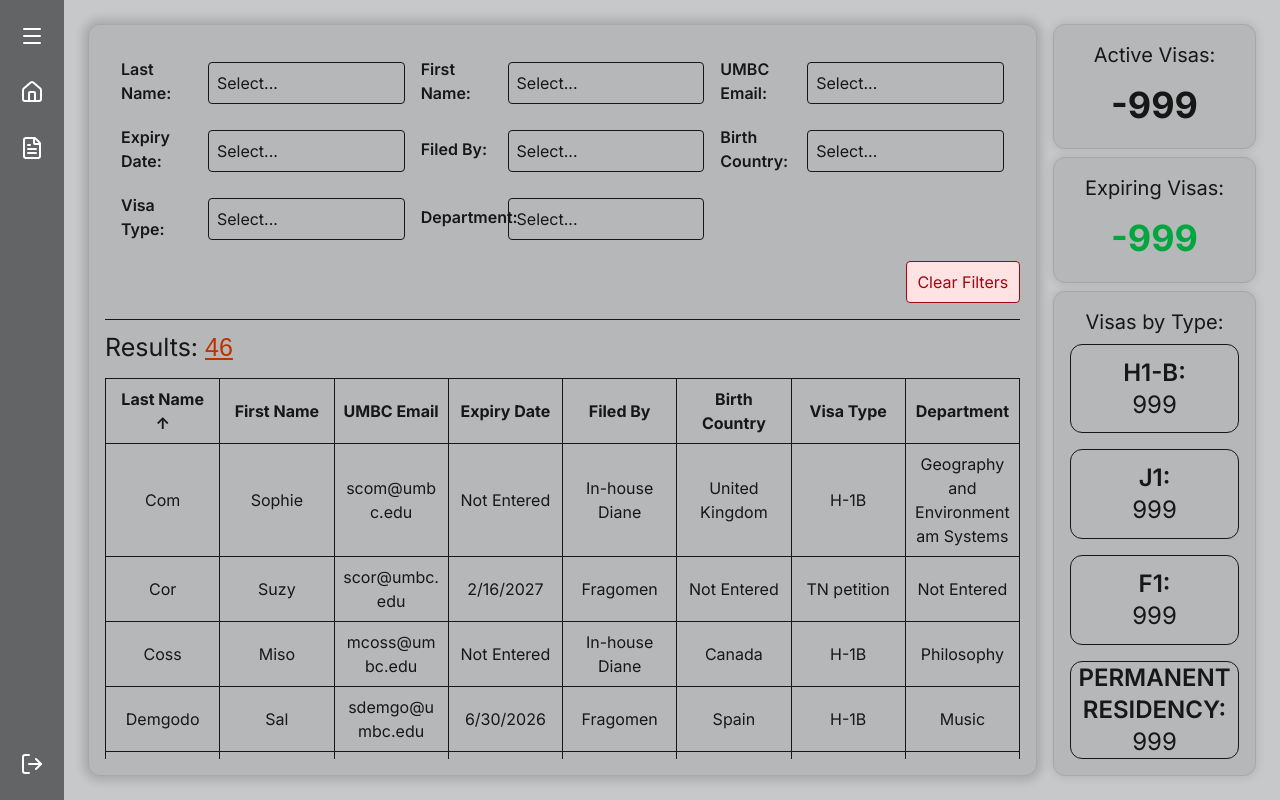
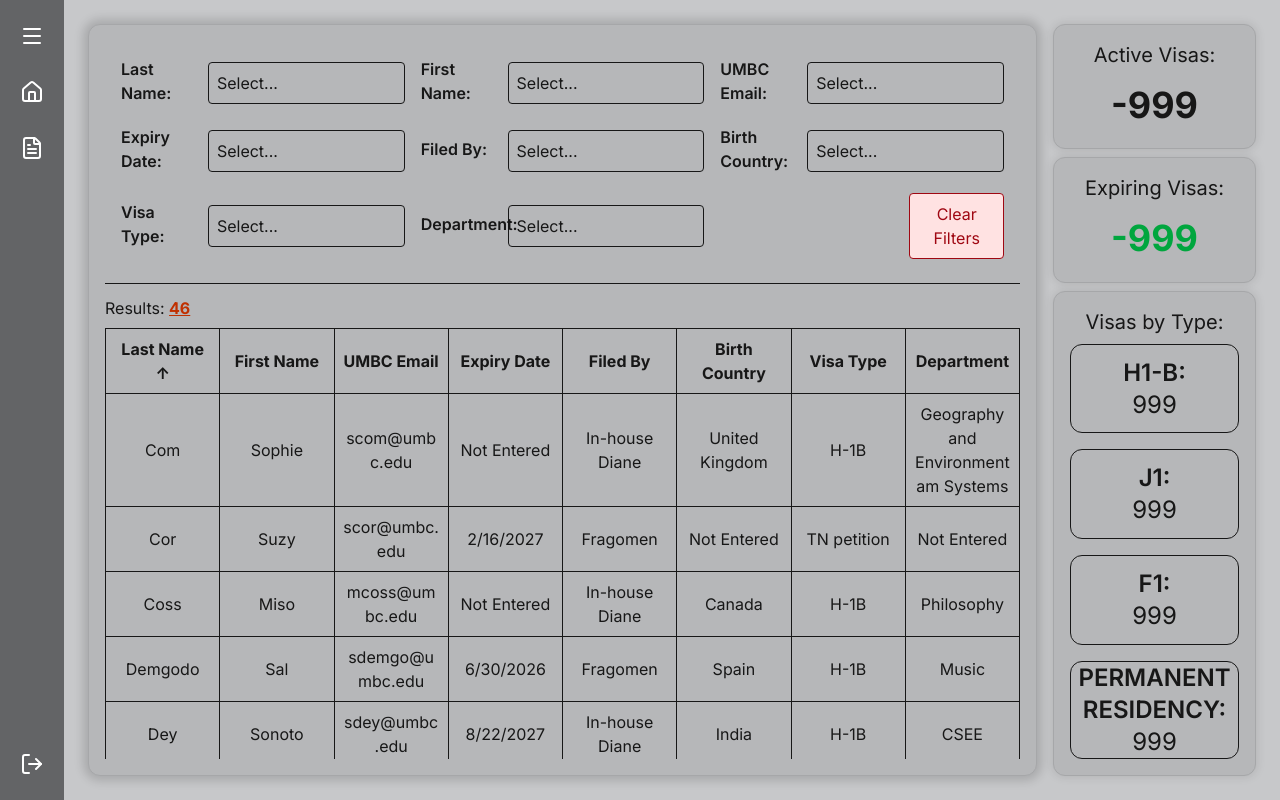
Before and after one commit to CMSC447-Team-9/Visa-Dashboard-Project, a Next.js app in the folder front/visa-dashboard-team-9/: page /reports in a window 1280 px wide. Built offline with nearby package versions, Linux system fonts and the light colour scheme.

Commit message:
Changed formatting styles to tailwind

```diff
--- a/front/visa-dashboard-team-9/src/app/reports/page.tsx
+++ b/front/visa-dashboard-team-9/src/app/reports/page.tsx
@@ -124,10 +124,10 @@ export default function Reports() {
     return (
         <div className="flex flex-row justify-center w-full h-full p-2 gap-4">
             {/* List of all Visas */}
-            <div className={`flex flex-col w-13/16 h-full p-4 gap-4 ${cardClass2}`}>
+            <div className={`flex flex-col w-13/16 h-full p-4 gap-2 ${cardClass2}`}>
                 {/* Filter component */}
                 <ReportsFilter filterOptions={getUniqueValues(getEntries())} filterBy={filterBy} updateFilter={updateFilter} />
-                <hr />
+                <hr/>
                 {/* Table component */}
                 <ReportsTable data={entries} sortedBy={sortedBy} filterBy={filterBy} setSort={handleSort} />
             </div>
--- a/front/visa-dashboard-team-9/src/components/ReportsFilter.tsx
+++ b/front/visa-dashboard-team-9/src/components/ReportsFilter.tsx
@@ -121,11 +121,11 @@ export default function ReportsFilter({ filterOptions, filterBy, updateFilter, c
                                                     <div className="flex flex-col gap-2 p-2">
                                                         <div className="">
                                                             <label className="text-sm font-medium w-full">Start Date</label>
-                                                            <input type="date" className="border rounded p-1 w-full" defaultValue={selected && !Array.isArray(selected) && selected.min ? new Date(selected.min).toISOString().slice(0,10) : ""} onChange={e => updateFilter(key, { ...(Array.isArray(selected) ? {} : selected), min: e.target.value ? new Date(e.target.value).getTime() as EmployeeRecord[typeof key] : undefined })} />
+                                                            <input type="date" className="border rounded p-1 w-full" defaultValue={selected && !Array.isArray(selected) && selected.min ? new Date(selected.min).toISOString().slice(0, 10) : ""} onChange={e => updateFilter(key, { ...(Array.isArray(selected) ? {} : selected), min: e.target.value ? new Date(e.target.value).getTime() as EmployeeRecord[typeof key] : undefined })} />
                                                         </div>
                                                         <div className="">
                                                             <label className="text-sm font-medium w-full">End Date</label>
-                                                            <input type="date" className="border rounded p-1 w-full" defaultValue={selected && !Array.isArray(selected) && selected.max ? new Date(selected.max).toISOString().slice(0,10) : ""} onChange={e => updateFilter(key, { ...(Array.isArray(selected) ? {} : selected), max: e.target.value ? new Date(e.target.value).getTime() as EmployeeRecord[typeof key] : undefined })} />
+                                                            <input type="date" className="border rounded p-1 w-full" defaultValue={selected && !Array.isArray(selected) && selected.max ? new Date(selected.max).toISOString().slice(0, 10) : ""} onChange={e => updateFilter(key, { ...(Array.isArray(selected) ? {} : selected), max: e.target.value ? new Date(e.target.value).getTime() as EmployeeRecord[typeof key] : undefined })} />
                                                         </div>
                                                     </div>
                                                 )
@@ -139,13 +139,14 @@ export default function ReportsFilter({ filterOptions, filterBy, updateFilter, c
                         </div>
                     )
                 })}
+                {/* Clear Filters Button */}
+                <div className="flex justify-end">
+                    <button className="border p-2 rounded bg-red-100 text-red-800 hover:bg-red-200 w-1/3" onClick={() => { keys.forEach(key => updateFilter(key, undefined)) }}>
+                        Clear Filters
+                    </button>
+                </div>
             </div>
-            {/* Clear Filters Button */}
-            <div className="flex justify-end">
-                <button className="border p-2 rounded bg-red-100 text-red-800 hover:bg-red-200 w-1/8" onClick={() => { keys.forEach(key => updateFilter(key, undefined)) }}>
-                    Clear Filters
-                </button>
-            </div>
+
         </div>
     )
 }
--- a/front/visa-dashboard-team-9/src/components/ReportsTable.tsx
+++ b/front/visa-dashboard-team-9/src/components/ReportsTable.tsx
@@ -60,13 +60,14 @@ export default function ReportsTable({ data, sortedBy, filterBy, setSort }: Repo
     })
 
     return (
-        <div className="flex-1 min-h-0 w-full overflow-x-auto overflow-y-auto">
+        <div className="flex flex-col flex-1 min-h-0 w-full overflow-x-auto overflow-y-auto gap-2 py-1">
 
-            {/*This is the results button*/}
-            <div className="h-1/10 flex" style={{ fontSize : 25, alignItems : "center", paddingBottom : 18}}>
+            {/*This is the results display*/}
+            <div className="flex text-md items-center">
                 <p>Results:&nbsp;</p>
-                {/*weird style is for red underlined font*/}
-                <p style={{fontFamily: "Arial, Helvetica, sans-serif", fontWeight: "lighter", textDecoration: "underline", color: "#c03000"}}> {numResults} </p>
+                <p className="underline text-[#c03000] font-bold">
+                    {numResults}
+                </p>
             </div>
 
             <table className="min-w-0 w-full table-fixed">
```
